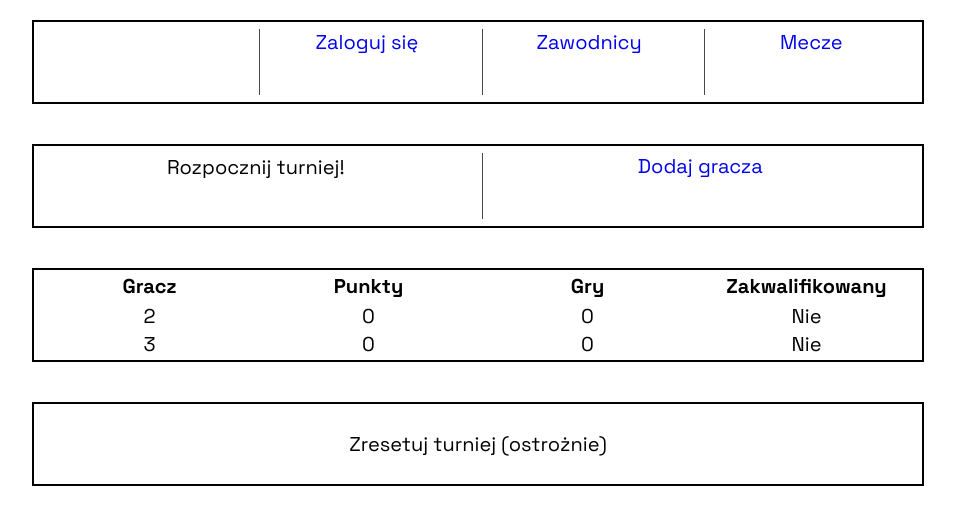
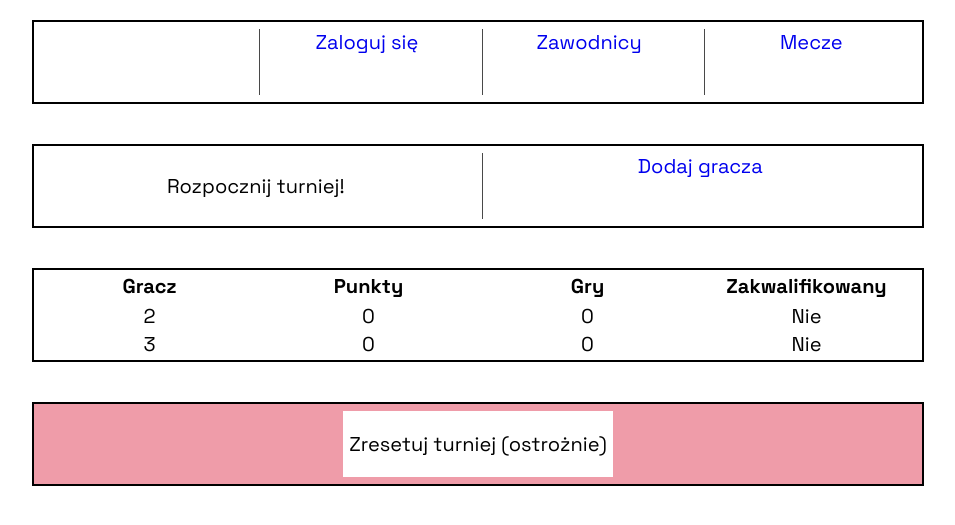
Before and after one commit to Faflox/squash, a Django app: page / in a window 1280 px wide. Shown: the top 525 px of the page, without its empty margins (162-1117 px from the left). Run offline with Django 5.2, Linux system fonts and the light colour scheme; data comes from the database, SQL or seed files in the repository; both versions use the stored data as it was after the commit.

Commit message:
small css cahnges

```diff
--- a/table/static/table/css/styles.css
+++ b/table/static/table/css/styles.css
@@ -12,13 +12,24 @@ button{
     font-family: 'Space Grotesk', 'Space Mono', Arial, Helvetica, sans-serif;
     background-color: rgb(255, 255, 255);
     border: none;
-    font-size:20px
+    font-size:20px;
+    display: inline-flex;
+    align-items: center; /* Vertically centers the text */
+    justify-content: center;
+    height: 66px;
+    width: 100%;
 }
+
 
 a{
     text-decoration: none;
     font-size: 20px;
+    text-align: justify;
+    height: 66px;
+    min-width: 188px;
 }
+
+
 
 .navbar{
     display: flex;
@@ -47,7 +58,7 @@ a{
     border: none;
 }
 
-.nav-element:hover{
+.bckgr:hover{
     background-color: bisque;
 }
 
@@ -78,3 +89,10 @@ td{
     width: 25%;
     text-align: center;
 }
+
+.red{
+    background-color: rgb(239, 156, 169);
+}
+.red:hover{
+    background-color: red;
+}
--- a/table/templates/table/base.html
+++ b/table/templates/table/base.html
@@ -17,25 +17,25 @@ rel="stylesheet">
 </head>
 <body>
   <div class='navbar'>
-    <div class='nav-element first'>
+    <div class='nav-element first bckgr'>
       {% if user.is_authenticated %}
         <p>Zalogowano</p>
       {% endif %}
     </div>
-    <div class='nav-element'>
+    <div class='nav-element bckgr'>
       {% if user.is_authenticated %}
       <form action="{% url "accounts:logout" %}" method='post'>
         {% csrf_token %}
-        <button name='submit'>Wyloguj się</button>
+        <button name='submit' class='bckgr'>Wyloguj się</button>
       </form>
       {% else %}
         <a href="{% url "accounts:login" %}">Zaloguj się</a>
       {% endif %}
     </div>
-    <div class='nav-element'>
+    <div class='nav-element bckgr'>
       <a href="{% url "table:index" %}">Zawodnicy</a>
     </div>
-    <div class='nav-element'>
+    <div class='nav-element bckgr'>
       <a href="{% url "table:matches" %}">Mecze</a>
     </div>
   </div>
--- a/table/templates/table/index.html
+++ b/table/templates/table/index.html
@@ -2,13 +2,13 @@
 
 {% block content %}
   <div class="navbar">
-    <div class='nav-element first'>
+    <div class='nav-element first bckgr'>
       <form action="{% url "table:start_tournament" %}" method="POST">
         {% csrf_token %}
         <button type="submit">Rozpocznij turniej!</button>
       </form>
     </div>
-    <div class='nav-element'>
+    <div class='nav-element bckgr'>
       <a href="{% url "table:add_player" %}">Dodaj gracza</a>
     </div>
   </div>
@@ -40,7 +40,7 @@
     </table>
   </div>
 
-  <div class="navbar">
+  <div class="navbar red">
     <form action="{% url "table:reset_tournament" %}" method="POST">
       {% csrf_token %}
         <button type='submit'>Zresetuj turniej (ostrożnie)</button>
```
Also changed, not shown: db.sqlite3.
